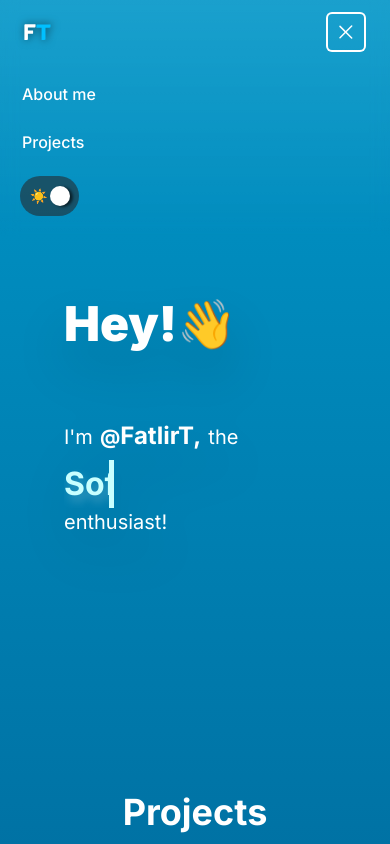
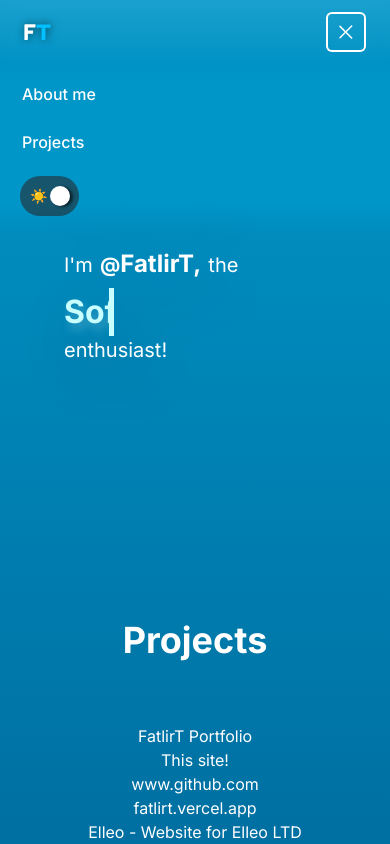
Before and after one commit to FatlirT/portfolio, a Next.js app: page / in a window 390 px wide. Both pictures are taken after a click on the button 346 px from the left and 32 px from the top of the page. Shown: the top 844 px of the page. Built offline with nearby package versions, Linux system fonts and the light colour scheme.

Commit message:
feat: replace block with overlay(absolute) positioning for mob menu

```diff
--- a/app/globals.css
+++ b/app/globals.css
@@ -120,14 +120,24 @@ body {
 }
 
 /* MOB MENU  */
+.mob-menu.tray {
+    background: linear-gradient(
+        to bottom,
+        rgba(0, 0, 0, 0) 0%,
+        rgb(var(--background-start-rgb)) 10%,
+        rgb(var(--background-start-rgb)) 80%,
+        rgba(0, 0, 0, 0) 100%
+    );
+}
+
 .mob-menu.tray.anim {
-    animation: fadeIn 1s ease forwards;
+    animation: fadeIn 0.3s ease forwards;
 }
 
 .mob-menu.icon.bar {
     transition:
-        transform 1s ease,
-        opacity 0.5s ease;
+        transform 0.3s ease,
+        opacity 0.3s ease;
 }
 
 .mob-menu.icon.close .mob-menu.icon.bar:nth-child(1) {
--- a/app/layout.tsx
+++ b/app/layout.tsx
@@ -24,7 +24,7 @@ export default function RootLayout({
     <html className="overflow-x-hidden" suppressHydrationWarning lang="en">
       <body className={`${inter.className} flex flex-col items-center justify-center overflow-x-hidden overflow-y-hidden`}>
         <Providers>
-          <nav className="mb-16 w-full sticky backdrop-blur bg-gradient-to-b from-white/10 to-white/0">
+          <nav className="z-50 mb-16 w-full sticky backdrop-blur bg-gradient-to-b from-white/10 to-white/0">
             <Nav></Nav>
           </nav>
           {children}
--- a/components/Nav.tsx
+++ b/components/Nav.tsx
@@ -53,7 +53,7 @@ const Nav = () => {
             </div>
 
             {/* <!-- Mobile menu, show/hide based on menu state. --> */}
-            <div className={` opacity-0 sm:hidden mob-menu tray ${isOpen ? "block anim" : "hidden"}`} id="mobile-menu">
+            <div className={` w-full absolute opacity-0 sm:hidden mob-menu tray ${isOpen ? "block anim" : "hidden"}`} id="mobile-menu">
                 <div className="space-y-1 px-2 pb-3 pt-2">
                     <a href="#" className="w-full hover:bg-dark-acc/55 active:bg-dark-acc active:border-2 active:border-white border-transparent border-2 box-border block rounded-md px-3 py-2 text-base font-medium active:text-neutral-200">About me</a>
                     <a href="#" className="w-full hover:bg-dark-acc/55 active:bg-dark-acc active:border-2 active:border-white border-transparent border-2 box-border block rounded-md px-3 py-2 text-base font-medium active:text-neutral-200" aria-current="page">Projects</a>
```
